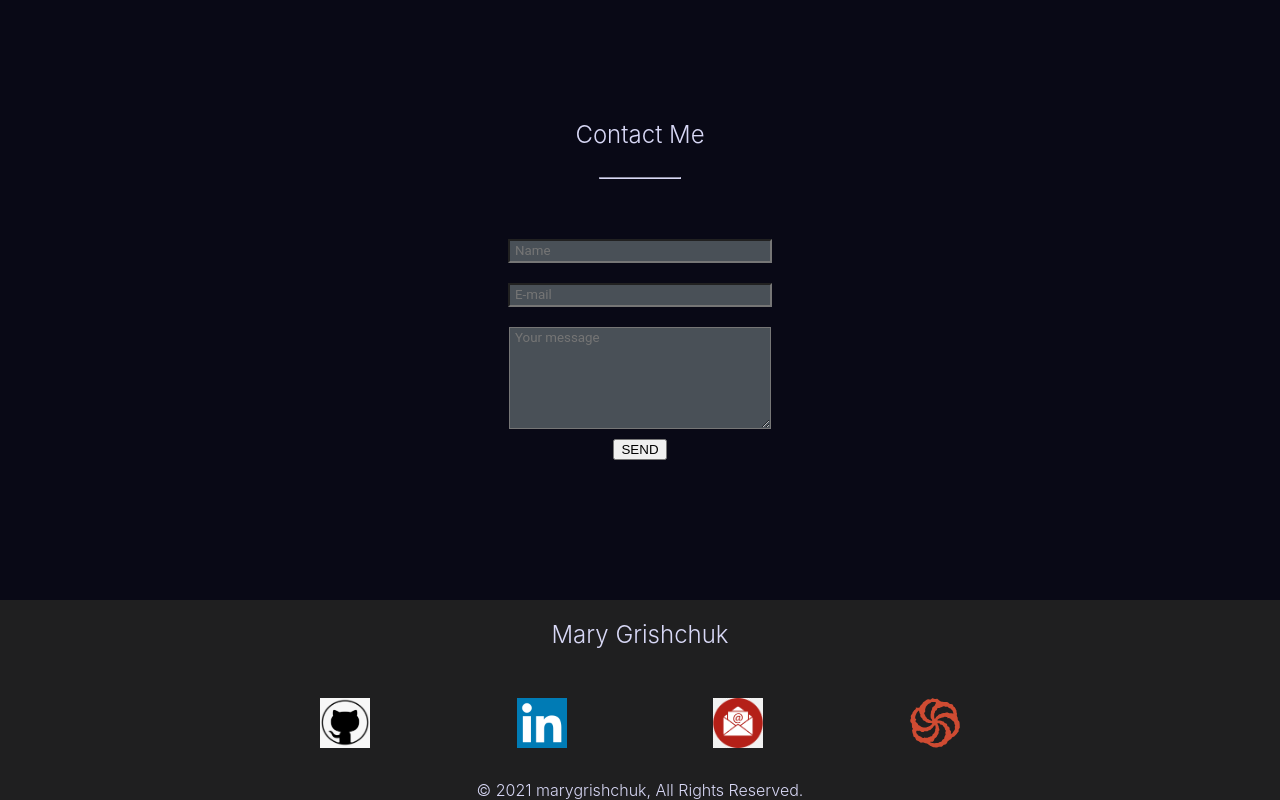
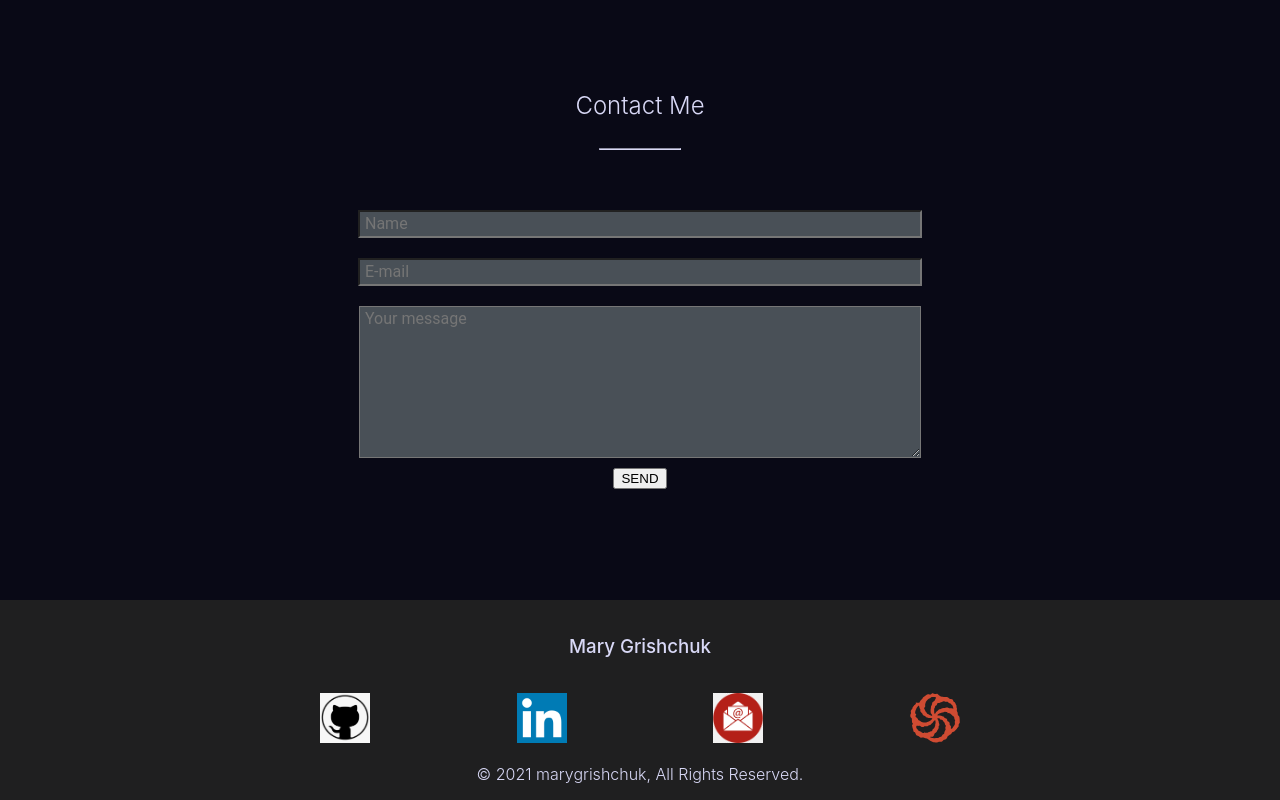
Before and after one commit to marygrishchuk/portfolio-react, a React (Create React App) app: page / in a window 1280 px wide. Shown: the part 3761-4561 px from the top of the page. Built offline with nearby package versions, Linux system fonts and the light colour scheme.

Commit message:
ContactMe form and Footer styles have been changed

```diff
--- a/src/components/ContactMe/ContactMe.module.css
+++ b/src/components/ContactMe/ContactMe.module.css
@@ -20,24 +20,25 @@
 }
 
 .form {
-    width: 50%;
+    width: 100%;
     display: flex;
     flex-direction: column;
     align-items: center;
 }
 
 .field {
-    max-width: 50%;
-    min-width: 250px;
+    width: 550px;
+    max-width: 80vw;
     background-color: #495057;
     padding: 0 5px;
     margin: 10px;
     line-height: 1.5;
+    font-size: medium;
     font-family: 'Roboto';
 }
 
 .textarea {
-    min-height: 100px;
+    min-height: 150px;
 }
 
 .btn {
--- a/src/components/Footer/Footer.js
+++ b/src/components/Footer/Footer.js
@@ -9,7 +9,7 @@ import codewars from '../../assets/images/codewars.svg';
 function Footer() {
     return (
         <div className={s.footer}>
-            <h2 className={s.title}>Mary Grishchuk</h2>
+            <h3 className={s.title}>Mary Grishchuk</h3>
             <div className={s.icons}>
                 <a href={"https://github.com/marygrishchuk"} target="_blank" rel="noreferrer">
                     <img src={github} alt="github" className={s.icon}/>
--- a/src/components/Footer/Footer.module.css
+++ b/src/components/Footer/Footer.module.css
@@ -4,13 +4,13 @@
     background-color: #1f1f20;
     display: flex;
     flex-direction: column;
-    justify-content: space-between;
+    justify-content: space-evenly;
     align-items: center;
 }
 
 .title {
     color: #d8d8f6;
-    font-weight: 300;
+    font-weight: 500;
 }
 
 .icons {
```
